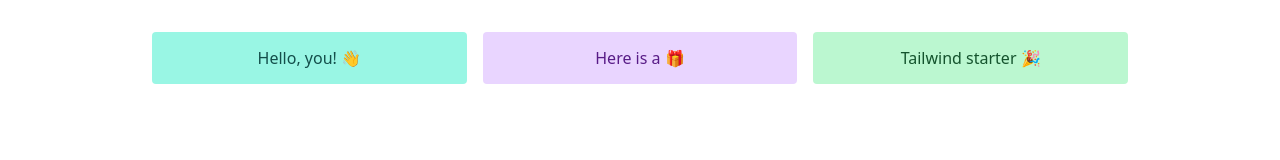
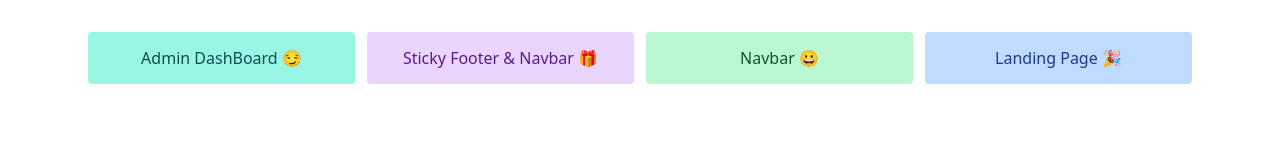
Before and after one commit to sistematico/tailwindcss-examples, a plain HTML site: page index.html in a window 1280 px wide. Drawn offline with nearby package versions, Linux system fonts and the light colour scheme.

Commit message:
Update automático

```diff
--- a/index.html
+++ b/index.html
@@ -7,17 +7,20 @@
   <title>TailwindCSS Examples</title>
 </head>
 <body>
-  <div class="max-w-5xl mx-auto px-4 sm:px-6 py-8">
-    <div class="font-medium leading-7 text-center space-y-2 sm:grid sm:grid-cols-2 lg:grid-cols-3 sm:gap-4 sm:space-y-0">
-      <div class="text-teal-900 bg-teal-200 py-3 px-6 rounded">
-        <p>Hello, you! 👋</p>
-      </div>
-      <div class="text-purple-900 bg-purple-200 py-3 px-6 rounded">
-        <p>Here is a 🎁</p>
-      </div>
-      <div class="text-green-900 bg-green-200 py-3 px-6 rounded">
-        <p>Tailwind starter 🎉</p>
-      </div>
+  <div class="max-w-6xl mx-auto px-3 sm:px-6 py-8">
+    <div class="font-medium leading-7 text-center space-y-2 sm:grid sm:grid-cols-2 lg:grid-cols-4 sm:gap-3 sm:space-y-0">
+      <a href="dashboard.html" class="text-teal-900 bg-teal-200 py-3 px-6 rounded">
+        Admin DashBoard 😏
+      </a>
+      <a href="sticky.html" class="text-purple-900 bg-purple-200 py-3 px-6 rounded">
+        Sticky Footer & Navbar 🎁
+      </a>
+      <a href="navbar.html" class="text-green-900 bg-green-200 py-3 px-6 rounded">
+        <p>Navbar 😀</p>
+      </a>
+      <a href="landing.html" class="text-blue-900 bg-blue-200 py-3 px-6 rounded">
+        <p>Landing Page 🎉</p>
+      </a>
     </div>
   </div>
 </body>
```
Also changed, not shown: dashboard.html (+16 -5 lines), favicon.ico (added).
